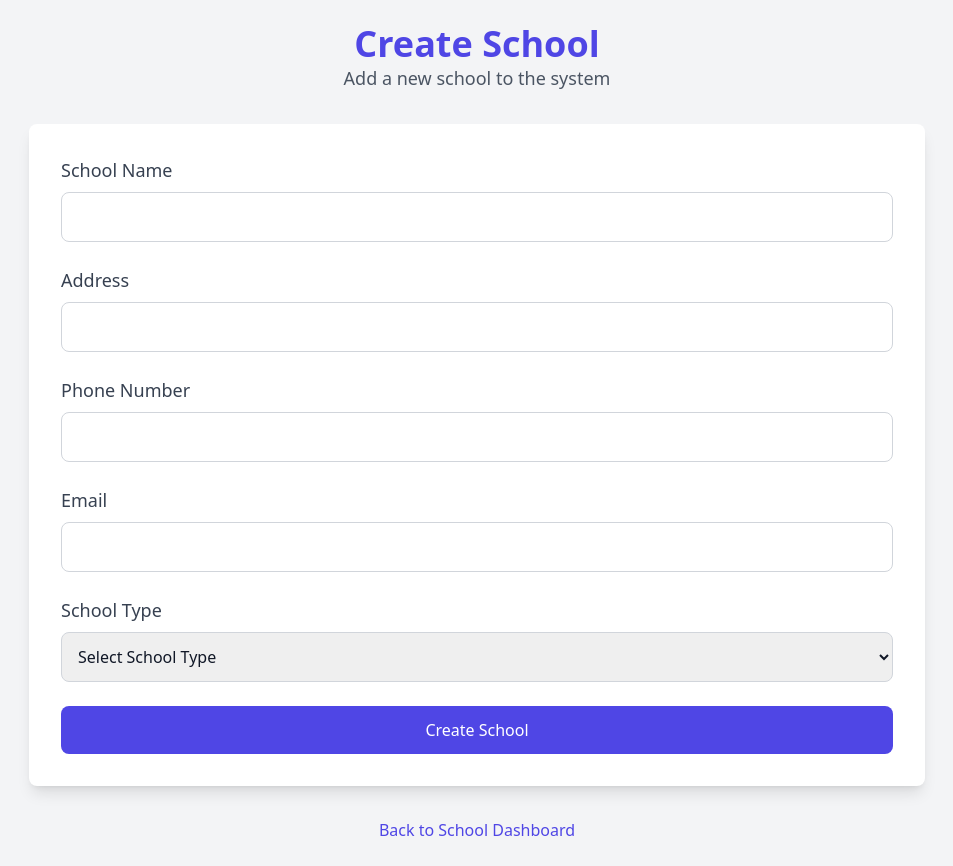
After one commit to RobinDhami/vCards, a Django app: page /create_school/ in a window 1280 px wide. The commit adds this page. Shown: the whole page, without its empty margins (163-1116 px from the left). Run offline with Django 5.2, Linux system fonts and the light colour scheme; some libraries are stand-ins or nearby versions.

Commit message:
studetns

```diff
--- a/vcard_backend/vcard_backend/urls.py
+++ b/vcard_backend/vcard_backend/urls.py
@@ -20,7 +20,14 @@ urlpatterns = [
     path('tap-vcard/<int:customer_id>/', tap_vcard, name='tap_vcard'),
     path('save-vcard/<int:customer_id>/', save_vcard, name='save_vcard'),
     path('edit-vip-profile/<int:customer_id>/', edit_vip_profile, name='edit_vip_profile'),
-    path('student/<str:student_id>/', student_profile, name='student_profile'),
+    # School & Student Management URLs
+    path('school_dashboard/', school_dashboard, name='school_dashboard'),
+    path('create_school/', create_school, name='create_school'),
+    path('edit_school/<int:school_id>/', edit_school, name='edit_school'),
+    path('delete_school/<int:school_id>/', delete_school, name='delete_school'),
+
+    # View Students under a School
+    path('view_students/<int:school_id>/', view_students, name='view_students'),
 
 
 
--- /dev/null
+++ b/vcard_backend/vcards/Templates/create_school.html
@@ -0,0 +1,71 @@
+<!DOCTYPE html>
+<html lang="en">
+
+<head>
+    <meta charset="UTF-8">
+    <meta name="viewport" content="width=device-width, initial-scale=1.0">
+    <title>Create School - Tap2Solve</title>
+    <script src="https://cdn.tailwindcss.com"></script>
+</head>
+
+<body class="bg-gray-100 text-gray-900">
+    <div class="container mx-auto p-6">
+        <header class="mb-8 text-center">
+            <h1 class="text-4xl font-bold text-indigo-600">Create School</h1>
+            <p class="text-lg text-gray-600">Add a new school to the system</p>
+        </header>
+
+        <div class="max-w-4xl mx-auto bg-white p-8 rounded-lg shadow-lg">
+            <form method="POST" action="{% url 'create_school' %}">
+                {% csrf_token %}
+                <div class="space-y-6">
+                    <!-- School Name -->
+                    <div>
+                        <label for="school_name" class="block text-lg font-medium text-gray-700">School Name</label>
+                        <input type="text" id="school_name" name="school_name" class="mt-2 block w-full p-3 border border-gray-300 rounded-lg focus:ring-indigo-500 focus:border-indigo-500" required>
+                    </div>
+
+                    <!-- School Address -->
+                    <div>
+                        <label for="address" class="block text-lg font-medium text-gray-700">Address</label>
+                        <input type="text" id="address" name="address" class="mt-2 block w-full p-3 border border-gray-300 rounded-lg focus:ring-indigo-500 focus:border-indigo-500" required>
+                    </div>
+
+                    <!-- Phone Number -->
+                    <div>
+                        <label for="phone" class="block text-lg font-medium text-gray-700">Phone Number</label>
+                        <input type="tel" id="phone" name="phone" class="mt-2 block w-full p-3 border border-gray-300 rounded-lg focus:ring-indigo-500 focus:border-indigo-500" required>
+                    </div>
+
+                    <!-- Email Address -->
+                    <div>
+                        <label for="email" class="block text-lg font-medium text-gray-700">Email</label>
+                        <input type="email" id="email" name="email" class="mt-2 block w-full p-3 border border-gray-300 rounded-lg focus:ring-indigo-500 focus:border-indigo-500" required>
+                    </div>
+
+                    <!-- School Type -->
+                    <div>
+                        <label for="school_type" class="block text-lg font-medium text-gray-700">School Type</label>
+                        <select id="school_type" name="school_type" class="mt-2 block w-full p-3 border border-gray-300 rounded-lg focus:ring-indigo-500 focus:border-indigo-500" required>
+                            <option value="">Select School Type</option>
+                            <option value="Primary">Primary</option>
+                            <option value="Secondary">Secondary</option>
+                            <option value="University">University</option>
+                        </select>
+                    </div>
+
+                    <!-- Submit Button -->
+                    <div class="mt-6">
+                        <button type="submit" class="w-full bg-indigo-600 text-white p-3 rounded-lg hover:bg-indigo-700 focus:outline-none focus:ring-2 focus:ring-indigo-500 focus:ring-opacity-50">Create School</button>
+                    </div>
+                </div>
+            </form>
+        </div>
+
+        <div class="mt-8 text-center">
+            <a href="{% url 'school_dashboard' %}" class="text-indigo-600 hover:underline">Back to School Dashboard</a>
+        </div>
+    </div>
+</body>
+
+</html>
--- a/vcard_backend/vcards/views.py
+++ b/vcard_backend/vcards/views.py
@@ -381,3 +381,63 @@ def edit_customer(request, customer_id):
 def student_profile(request, student_id):
     student = get_object_or_404(Student, student_id=student_id)
     return render(request, 'student_profile.html', {'student': student})
+
+
+
+# Dummy view for School & Student Dashboard
+def school_dashboard(request):
+    schools = []  # Add dummy data or query from the database
+    return render(request, 'school_dashboard.html', {'schools': schools})
+
+# Dummy view for managing Students under a School
+def view_students(request, school_id):
+    # Get students of a particular school (dummy data or query from the database)
+    students = []
+    return render(request, 'view_students.html', {'students': students, 'school_id': school_id})
+
+# Dummy view for creating a new customer
+def create_customer(request):
+    return render(request, 'create_customer.html')
+
+# Dummy view for editing customer
+def edit_customer(request, customer_id):
+    return render(request, 'edit_customer.html', {'customer_id': customer_id})
+
+# Dummy view for deleting customer
+def delete_customer(request, customer_id):
+    # Deletion logic would go here
+    return render(request, 'delete_customer.html', {'customer_id': customer_id})
+
+# View for creating a new school
+def create_school(request):
+    if request.method == 'POST':
+        # Get data from the form and create a new School object
+        school_name = request.POST.get('school_name')
+        address = request.POST.get('address')
+        phone = request.POST.get('phone')
+        email = request.POST.get('email')
+        school_type = request.POST.get('school_type')
+
+        # Save data to the database
+        new_school = School(
+            name=school_name,
+            address=address,
+            phone=phone,
+            email=email,
+            school_type=school_type
+        )
+        new_school.save()
+
+        # Redirect to the school dashboard or success page after saving
+        return redirect('school_dashboard')
+
+    return render(request, 'create_school.html')
+
+# Dummy view for editing school
+def edit_school(request, school_id):
+    return render(request, 'edit_school.html', {'school_id': school_id})
+
+# Dummy view for deleting school
+def delete_school(request, school_id):
+    # Deletion logic would go here
+    return render(request, 'delete_school.html', {'school_id': school_id})
```
Also changed, not shown: vcard_backend/vcards/Templates/dashboard.html (+64 -2 lines), vcard_backend/vcards/models.py (+17 -0 lines).
